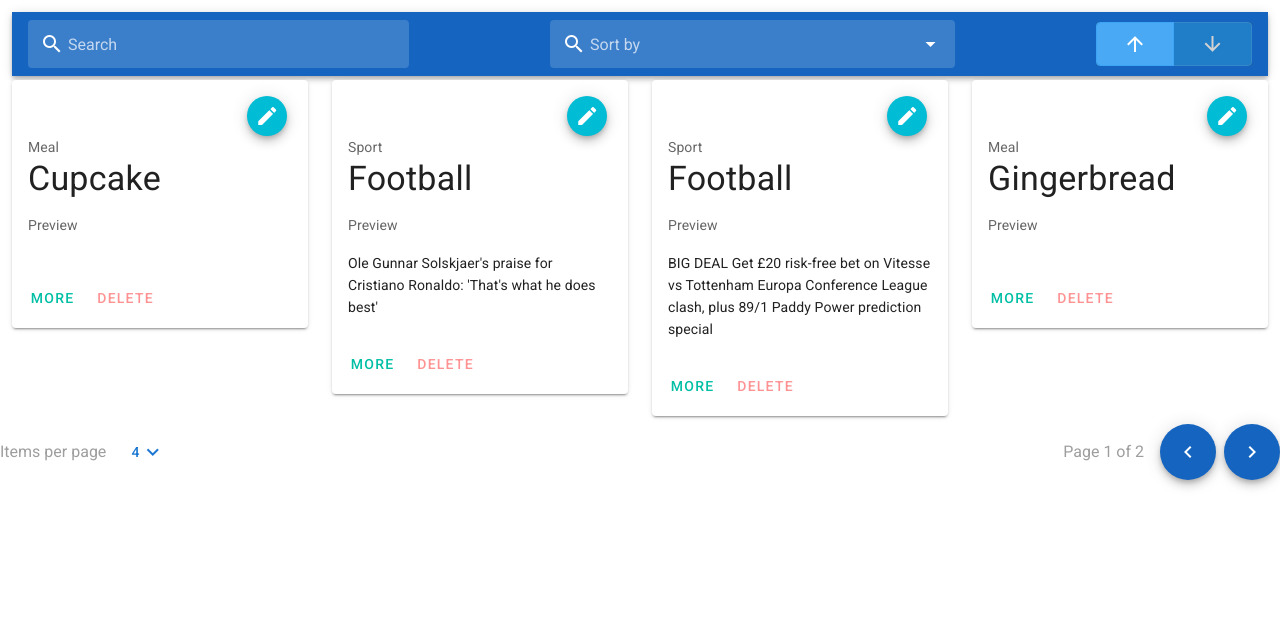
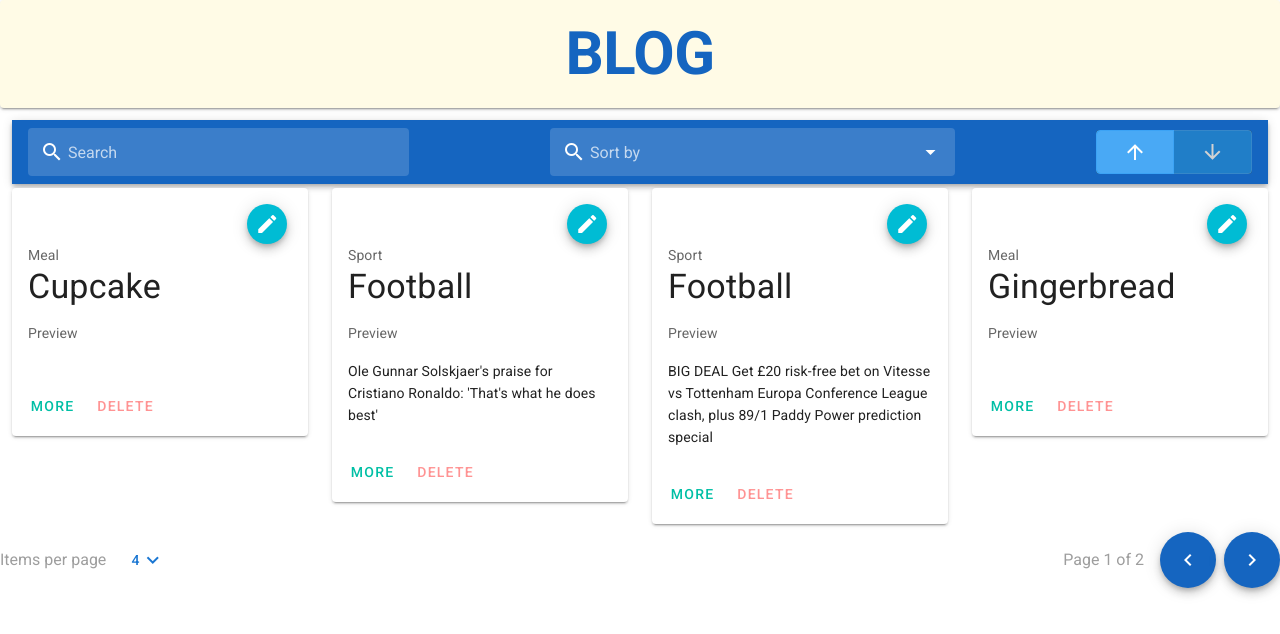
Before and after one commit to YaroslavArtemenko/test_blog, a Vue app in the folder test_blog/: page / in a window 1280 px wide. Shown: the top 634 px of the page. Built offline with nearby package versions, Linux system fonts and the light colour scheme.

Commit message:
resolved problems

```diff
--- a/test_blog/src/App.vue
+++ b/test_blog/src/App.vue
@@ -1,7 +1,7 @@
 <template>
   <v-app>
     <v-main>
-
+      <Header/>
       <Search></Search>
 
     </v-main>
@@ -9,7 +9,7 @@
 </template>
 
 <script>
-
+import Header from './components/Header';
 import Search from "./components/Search";
 
 
@@ -19,7 +19,7 @@ export default {
   name: 'App',
 
   components: {
-
+    Header,
     Search
   },
 
--- /dev/null
+++ b/test_blog/src/components/Header.vue
@@ -0,0 +1,26 @@
+<template>
+  <v-card color="basil">
+    <v-card-title class="text-center justify-center py-6">
+      <h1 class="font-weight-bold text-h2 basil--text">
+        BLOG
+      </h1>
+    </v-card-title>
+
+  </v-card>
+</template>
+
+
+<script>
+
+</script>
+
+
+<style>
+/* Helper classes */
+.basil {
+  background-color: #FFFBE6 !important;
+}
+.basil--text {
+  color: #1565C0 !important;
+}
+</style>
```
